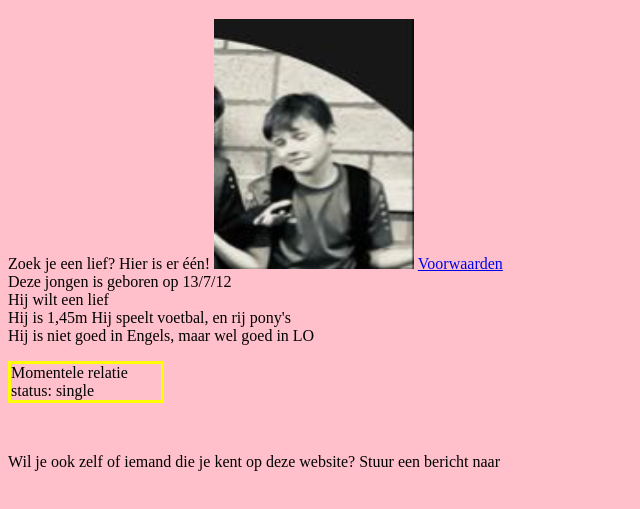
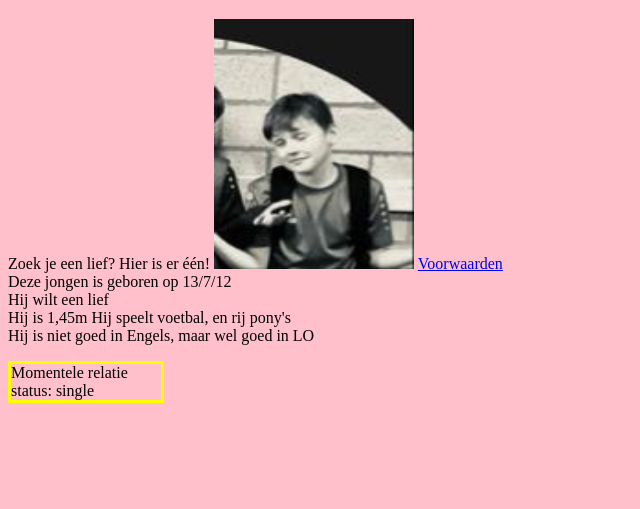
Before and after one commit to otiski/cil, a plain HTML site: page czgs.html in a window 1280 px wide. Shown: the part 137-646 px from the top of the page, without its empty margins (0-640 px from the left). Drawn offline with Linux system fonts and the light colour scheme.

Commit message:
Update czgs.html

```diff
--- a/czgs.html
+++ b/czgs.html
@@ -20,6 +20,6 @@
     <p1>Hij is niet goed in Engels, maar wel goed in LO</p1>
     <br>
     <p class="opgelet">Momentele relatie status: single</p><br>
-    <p>Wil je ook zelf of iemand die je kent op deze website? Stuur een bericht naar</p>
+
 </body>
 </html>
```
